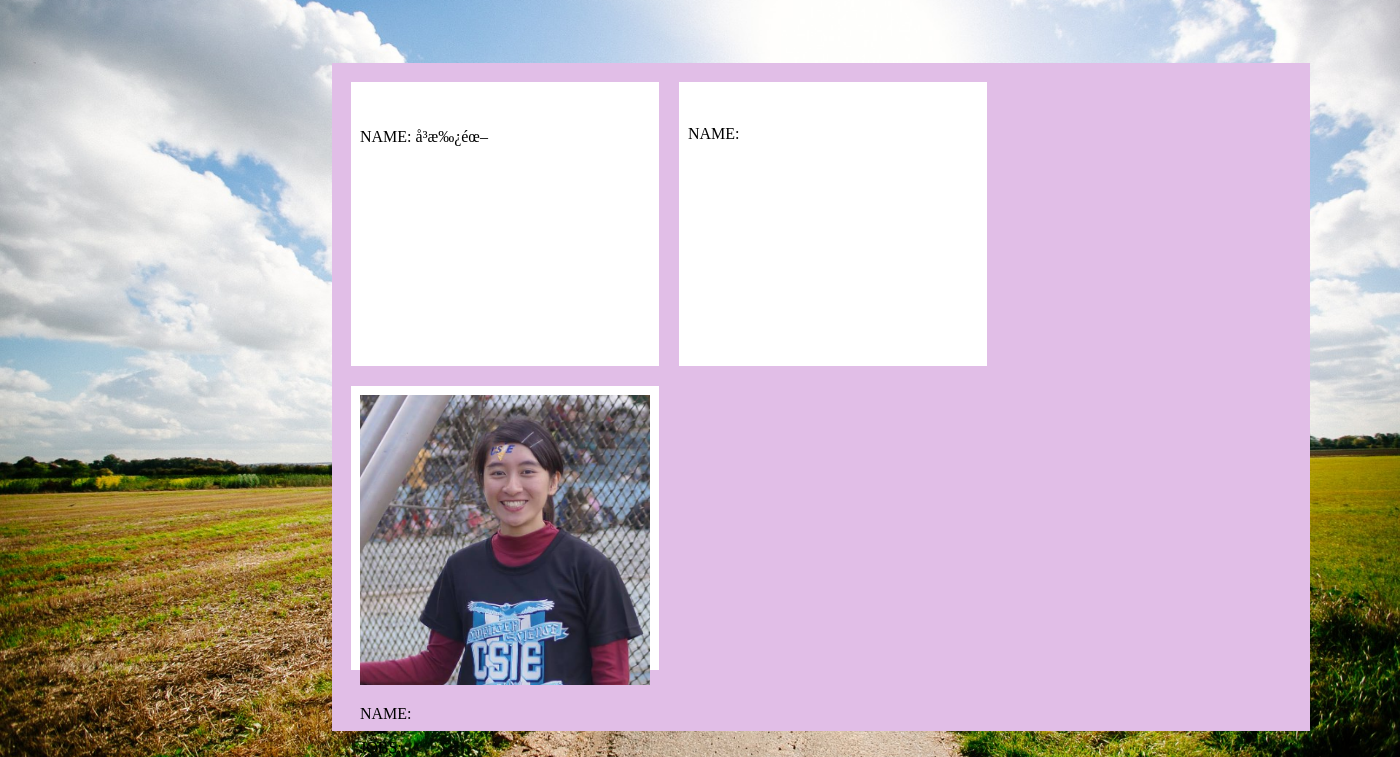
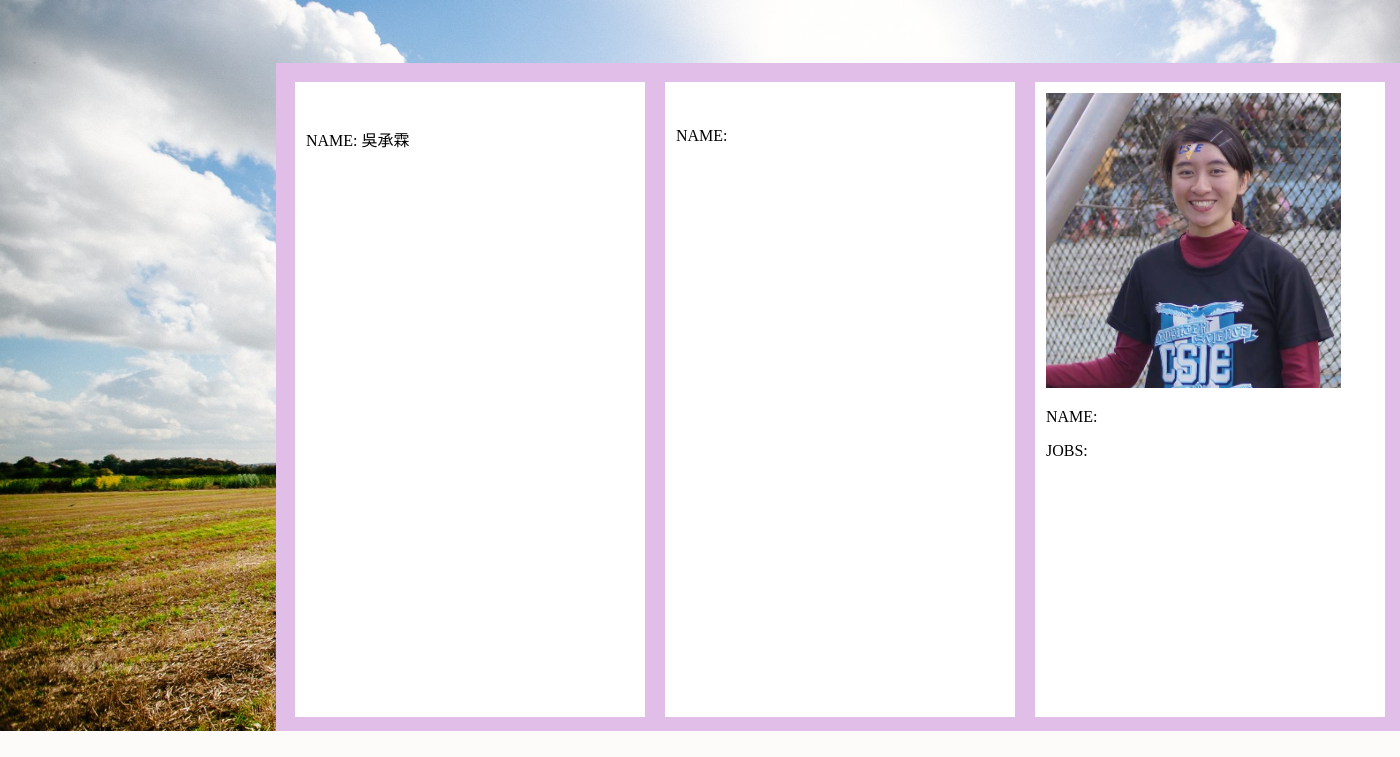
Before and after one commit to snmg-bootcamp/ChatSpace, a PHP site: page /about_us.html in a window 1400 px wide. Shown: the part 145-902 px from the top of the page. After the commit the page ends 876 px from the top, so only its background shows below. Run offline with PHP 8.4, Linux system fonts and the light colour scheme; some web fonts are replaced.

Commit message:
design and add footer

```diff
--- a/about_us.html
+++ b/about_us.html
@@ -2,28 +2,31 @@
 <html>
 <head>
 	<title>Learning HTML</title>
-	<meta charset="UFT-8">
+	<meta charset="UTF-8">
 	<link rel="stylesheet" type="text/css" href="extra/css/about_us_back.css">
 </head>
 <body>
 	<div id="header">
 		<header><h1>About Us</h1></header>
 	</div>
-	<div id="footer">
-		<div class="wu">
+	<div id="introduction">
+		<div class="blocks">
 			<img src="">
 			<p>NAME: 吳承霖</p>
 			<p></p>
 		</div>
-		<div class="chen">
+		<div class="blocks">
 			<img src="">
 			<p>NAME: </p>
 		</div>
-		<div class="a_chen">
-			<img src="extra/img/zzalice.jpg" width="100%">
+		<div class="blocks">
+			<img src="extra/img/zzalice.jpg" width="90%">
 			<p>NAME: </p>
 			<p>JOBS: </p>
 		</div>
 	</div>
+	<div id="footer">
+
+	</div>
 </body>
 </html>
--- a/extra/css/about_us_back.css
+++ b/extra/css/about_us_back.css
@@ -19,41 +19,25 @@ body{
 }
 
 /*setting the blocks*/
-#footer{
+#introduction{
 	background-color: #E1BEE7;
 	height: 650px;
-	width: 960px;
+	width: 1110px;
 	margin: 10px;
-	padding: 9px 9px 9px 9px;
+	padding: 9px;
 	position: absolute;
-	left: 23%;
+	left: 19%;
+}
+.blocks{
+	float: left;
+	background-color: #FFFFFF;
+	height: 613px;
+	width: 328px;
+	margin: 10px;
+	padding: 11px;
+	position: relative;
 }
 
-/*first block*/
-.wu{
-	float: left;
-	background-color: #FFFFFF;
-	height: 266px;
-	width: 290px;
+#footer{
 	margin: 10px;
-	padding: 9px 9px 9px 9px;
-	position: relative;
 }
-.chen{
-	float: left;
-	background-color: #FFFFFF;
-	height: 266px;
-	width: 290px;
-	margin: 10px;
-	padding: 9px 9px 9px 9px;
-	position: relative;
-}
-.a_chen{
-	float: left;
-	background-color: #FFFFFF;
-	height: 266px;
-	width: 290px;
-	margin: 10px;
-	padding: 9px 9px 9px 9px;
-	position: relative;
-}
```
